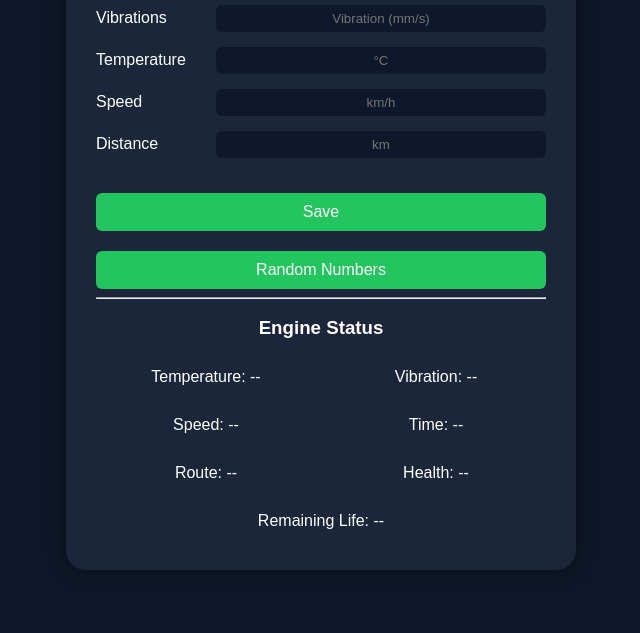
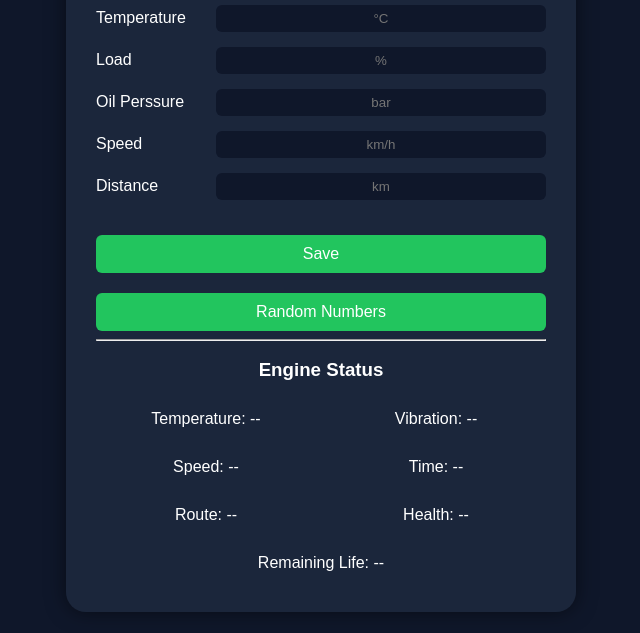
Before and after one commit to x-Mohamed-atefx/Ship-Engine-Prediction, a plain HTML site: page index.html in a window 1280 px wide. Shown: the part 167-800 px from the top of the page, without its empty margins (319-959 px from the left). Drawn offline with nearby package versions, Linux system fonts and the light colour scheme.

Commit message:
Add files via upload

```diff
--- a/index.html
+++ b/index.html
@@ -39,6 +39,14 @@
     </div> -->
 
     <div class="Field">
+        <label for="load">Load</label>
+        <input id="load" type="number" placeholder="%" required oninput="if(this.value.length > 2) this.value = this.value.slice(0, 2);">
+    </div>
+    <div class="Field">
+        <label for="op">Oil Perssure</label>
+        <input id="op" type="number" placeholder="bar" required oninput="if(this.value.length > 1) this.value = this.value.slice(0, 1);">
+    </div>
+    <div class="Field">
         <label for="speed">Speed</label>
         <input id="speed" type="number" placeholder="km/h" required oninput="if(this.value.length > 4) this.value = this.value.slice(0, 4);">
     </div>
```
